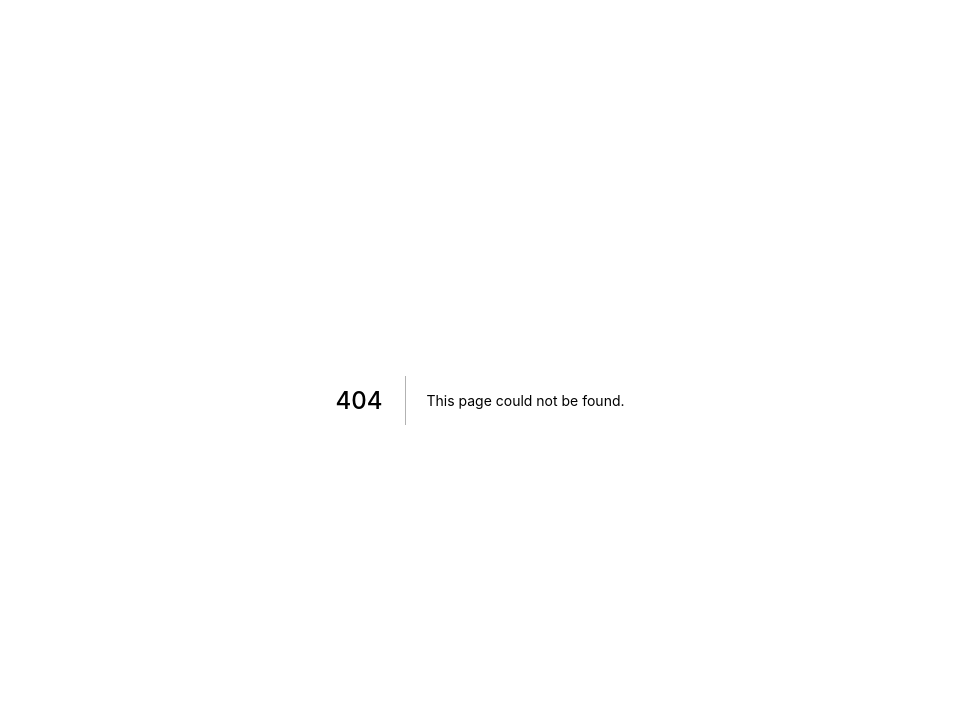
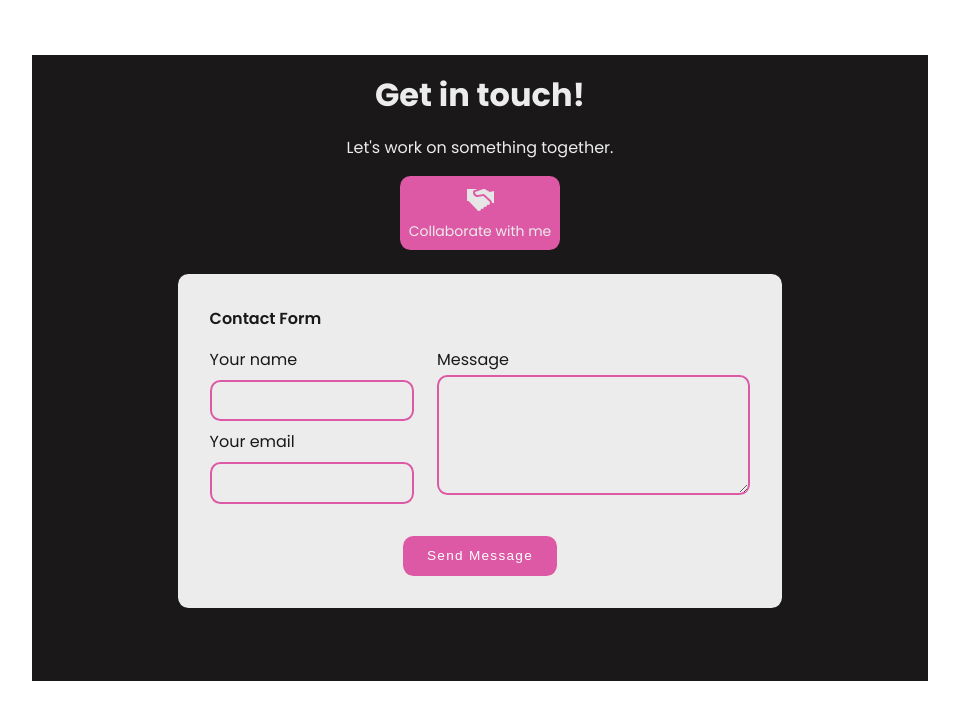
Before and after one commit to lerato1ofwan/innanet-me, a Next.js app: page /contact in a window 1280 px wide. Before the commit this address had no page. Shown: the top 720 px of the page, without its empty margins (160-1119 px from the left). Built offline with nearby package versions, Linux system fonts and the light colour scheme.

Commit message:
Added "contact" page

```diff
--- /dev/null
+++ b/pages/contact.js
@@ -0,0 +1,43 @@
+import styles from '../styles/Contact.module.scss';
+import Image from 'next/image';
+import handshake from '../public/icons/handshake.svg'
+
+const Contact = () => {
+    return (
+        <div className={styles.container}>
+            <div className={styles.content}>
+                <h1>Get in touch!</h1>
+                <p>Let's work on something together.</p>
+
+                <div className={styles.handshake}>
+                    <Image src={handshake} />
+                    <p>Collaborate with me</p>
+                </div>
+
+
+                <div className={styles.form}>
+                    <p>Contact Form</p>
+                    <form type="submit">
+                        <div className={styles['form-content']}>
+                            <div className={styles.left}>
+                                <label for="name">Your name</label><br></br>
+                                <input type="text" onChange={e => {}} name="name" className={styles['input-field']} autoComplete="off" /><br></br>
+                                <label for="email">Your email</label><br></br>
+                                <input type="text" onChange={e => {}} name="email" className={styles['input-field']} />
+                            </div>
+
+                            <div className={styles.right}>
+                                <label for="message">Message</label><br></br>
+                                <textarea type="text" onChange={e => {}} name="message" className={styles['message-input-field']} autoComplete="off" rows="5" cols="30"></textarea>
+                            </div>
+                        </div>
+
+                        <div className={styles.submit}><button className={styles.send}>Send Message</button></div>
+                    </form>
+                </div>
+            </div>
+        </div>
+     );
+}
+
+export default Contact;
--- /dev/null
+++ b/styles/Contact.module.scss
@@ -0,0 +1,123 @@
+.container {
+    height: 92vh;
+    display: flex;
+    justify-content: center;
+    align-items: center;
+
+    .content {
+        padding: 1rem;
+        background-color: var(--dark-primary);
+        color: var(--light-primary);
+        height: 85%;
+        width: 70%;
+
+        .handshake {
+            width: 10rem;
+            margin: 0 auto;
+            text-align: center;
+            padding: .5rem;
+            border-radius: .65rem;
+            background: var(--accent-primary);
+            margin-bottom: 1.5rem;
+
+            img {
+                filter: invert(90%);
+            }
+
+            p {
+                font-size: 0.875rem;
+                margin: 0;
+            }
+
+        }
+
+        h1, p {
+            text-align: center;
+        }
+
+        .form {
+            background: var(--light-primary);
+            width: 70%;
+            border-radius: .65rem;
+            margin: 0 auto;
+            padding: 1rem;
+
+            label, p {
+                color: var(--dark-primary);
+            }
+
+            p {
+                font-weight: 600;
+                text-align: left;
+                padding-left: 1rem;
+                margin-bottom: 0;
+            }
+
+            form {
+                padding: 1rem;
+
+                .form-content {
+                    display: flex;
+                    justify-content: space-between;
+
+                    .input-field {
+                        width: 90%;
+                        padding: 0.6rem;
+                        margin: .5rem 0rem;
+                        border-radius: .65rem;
+                        border: 2px solid var(--accent-primary);
+                        color: var(--dark-primary);
+                    }
+
+                    .message-input-field {
+                        width: 100%;
+                        padding: 0.8rem;
+                        margin: .2rem 0rem;
+                        border-radius: .65rem;
+                        border: 2px solid var(--accent-primary);
+                        color: var(--dark-primary);
+                    }
+                }
+
+                .submit {
+                    display: flex;
+                    justify-content: center;
+                    align-items: center;
+
+                    .send {
+                        transition: 0.3s ease-in-out;
+                        margin-top: 1.5rem;
+                        display: block;
+                        padding: .8rem 1.5rem;
+                        border: none;
+                        border-radius: .65rem;
+                        outline: none;
+                        color: white;
+                        font-weight: 500;
+                        background: var(--accent-primary);
+                        letter-spacing: 0.08rem;
+                        font-size: 0.85rem;
+                    }
+                }
+
+            }
+        }
+
+    }
+}
+
+.send:hover {
+    cursor: pointer;
+    opacity: 0.5;
+}
+
+@media screen and (max-width: 768px) {
+   .container {
+       height: auto;
+       margin: 1.5rem 0;
+
+       .form-content {
+        flex-direction: column;
+    }
+   }
+}
```
